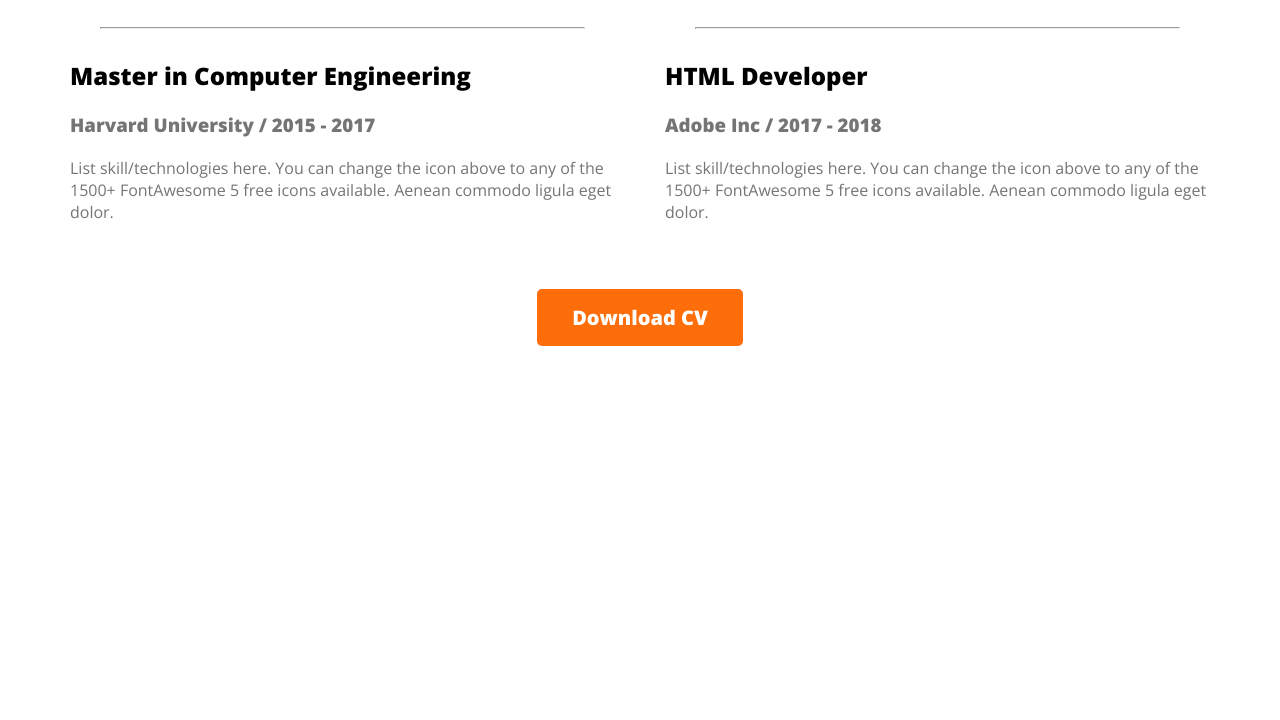
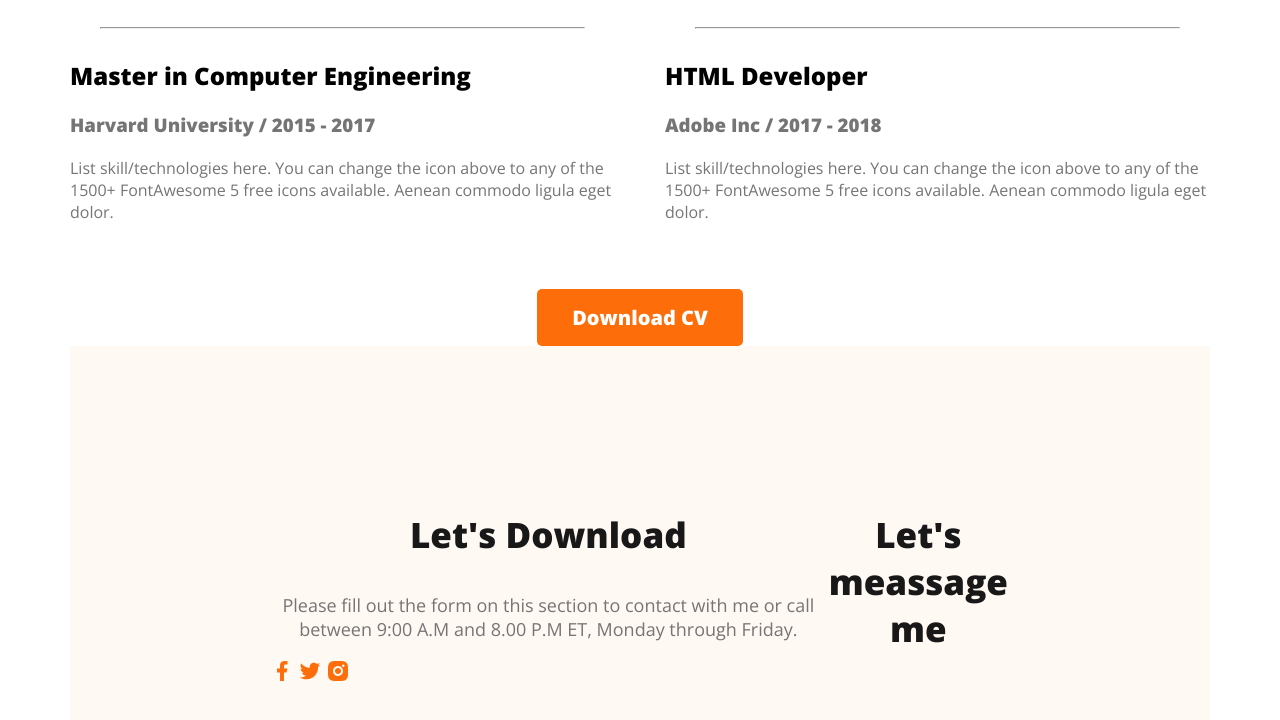
Before and after one commit to kamruzzaman-leeon/webdeveloper-portfolio, a plain HTML site: page index.html in a window 1280 px wide. Shown: the part 2892-3612 px from the top of the page. Before the commit the page ends 3246 px from the top, so only its background shows below. Drawn offline with nearby package versions, Linux system fonts and the light colour scheme.

Commit message:
basic footer add

```diff
--- a/index.html
+++ b/index.html
@@ -181,7 +181,21 @@
         </section>
 
         <footer>
+            <div class="footer-cloumn">
+                <h3 class="section-title">Let's Download</h3>
+                <p class="section-description">
+                    Please fill out the form on this section to contact with me or call between 9:00 A.M and 8.00 P.M ET, Monday through Friday.
+                </p>
+                <div class="social-links">
+                    <a href=""><img src="images/icons/facebook.png" alt=""></a>
+                    <a href=""><img src="images/icons/twitter.png" alt=""></a>
+                    <a href=""><img src="images/icons/insta.png" alt=""></a>
+                </div>
+            </div>
+            <div class="footer-cloumn">
+                <h3 class="section-title">Let's meassage me</h3>
 
+            </div>
         </footer>
 </body>
 
--- a/styles/portfolio.css
+++ b/styles/portfolio.css
@@ -186,3 +186,12 @@ main section {
     text-align: center;
     margin-top: 50px;
 }
+
+
+/* footer styles */
+
+footer{
+    display: flex;
+    background-color: #fff8f3;
+    padding: 130px 200px;
+}
```
